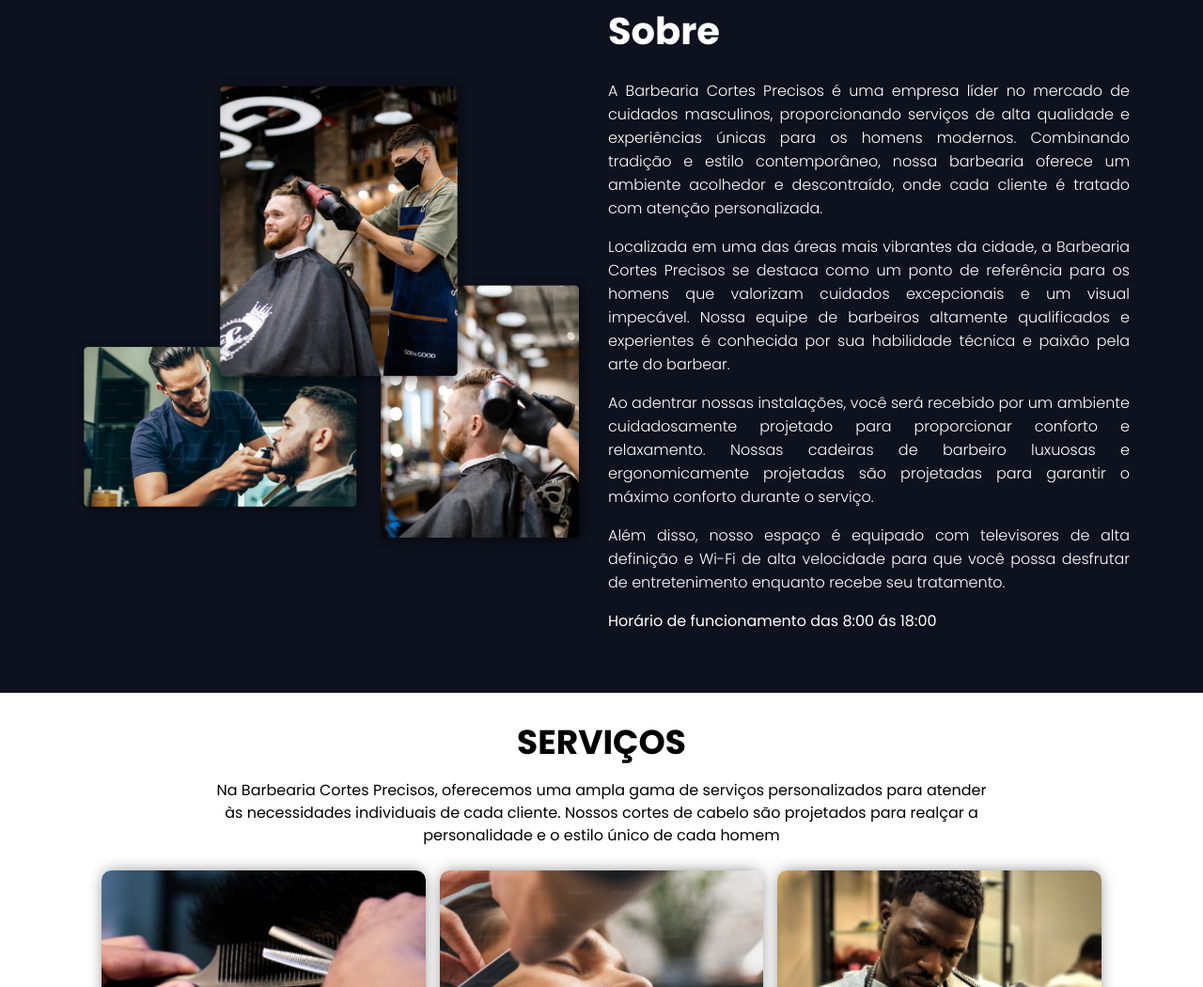
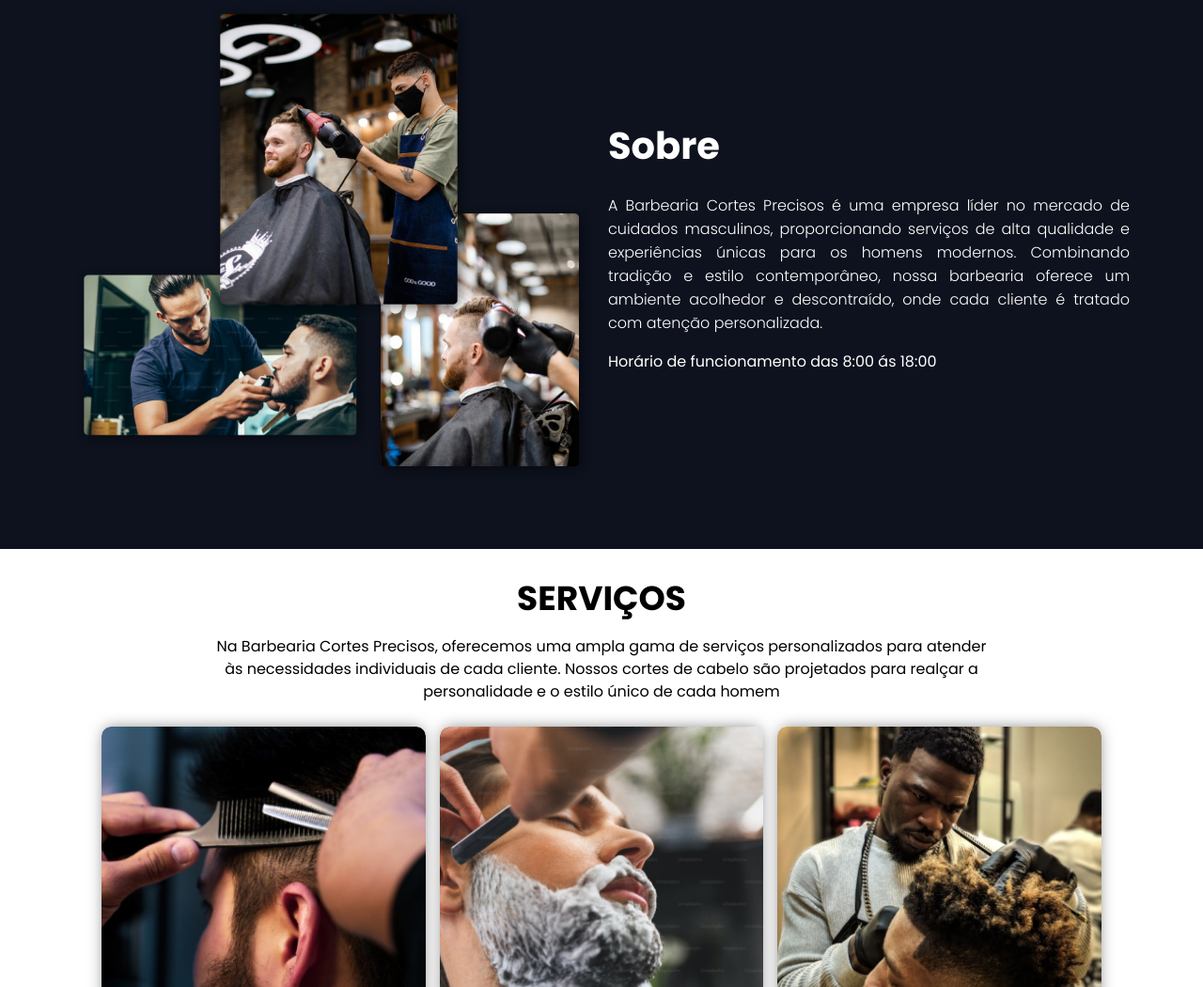
Before and after one commit to luizdev96/projeto-barbeariadev, a plain HTML site: page index.html in a window 1280 px wide. Shown: the part 791-1841 px from the top of the page at 94% size. Drawn offline with nearby package versions, Linux system fonts and the light colour scheme.

Commit message:
update code

```diff
--- a/index.html
+++ b/index.html
@@ -84,9 +84,6 @@
             <div class="about-item" data-aos="fade-up-left" data-aos-deplay="200">
                 <h1>Sobre</h1>
                 <p>A Barbearia Cortes Precisos é uma empresa líder no mercado de cuidados masculinos, proporcionando serviços de alta qualidade e experiências únicas para os homens modernos. Combinando tradição e estilo contemporâneo, nossa barbearia oferece um ambiente acolhedor e descontraído, onde cada cliente é tratado com atenção personalizada.</p>
-                <p>Localizada em uma das áreas mais vibrantes da cidade, a Barbearia Cortes Precisos se destaca como um ponto de referência para os homens que valorizam cuidados excepcionais e um visual impecável. Nossa equipe de barbeiros altamente qualificados e experientes é conhecida por sua habilidade técnica e paixão pela arte do barbear.</p>
-                <p>Ao adentrar nossas instalações, você será recebido por um ambiente cuidadosamente projetado para proporcionar conforto e relaxamento. Nossas cadeiras de barbeiro luxuosas e ergonomicamente projetadas são projetadas para garantir o máximo conforto durante o serviço.</p>
-                <p>Além disso, nosso espaço é equipado com televisores de alta definição e Wi-Fi de alta velocidade para que você possa desfrutar de entretenimento enquanto recebe seu tratamento.</p>
                 <address>Horário de funcionamento das 8:00 ás 18:00</address>
             </div>
 
--- a/partials/_hero.scss
+++ b/partials/_hero.scss
@@ -99,3 +99,10 @@
     }
 
 }
+
+@media screen and ( max-width: 1024px ) {
+
+    .hero{
+        min-height: 60vh;
+    }
+}
```
Also changed, not shown: partials/_header.scss (line endings or trailing spaces), style.css, 1 other file.
